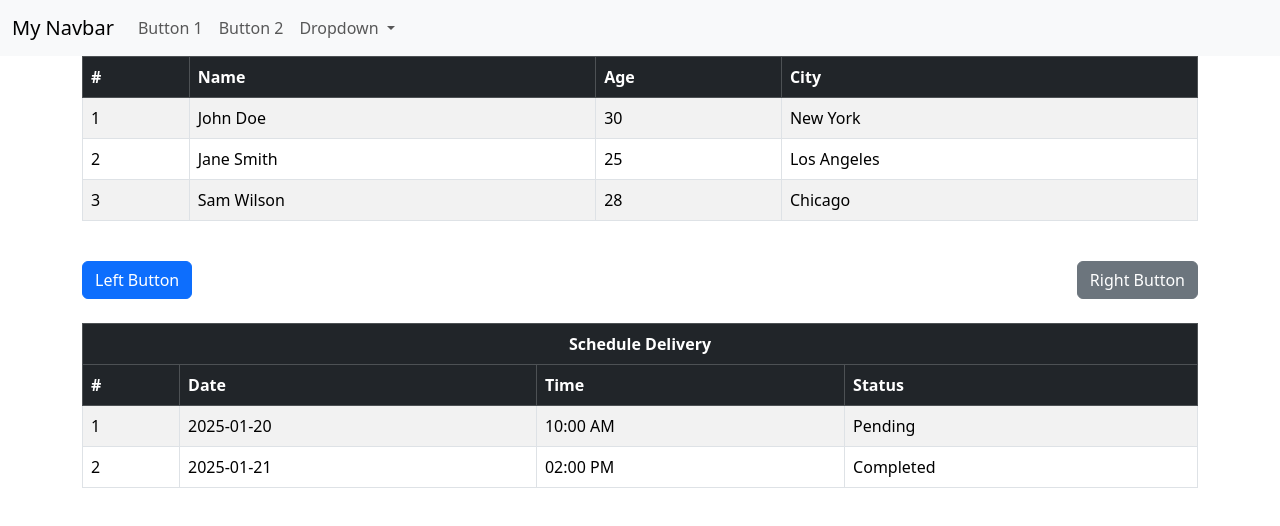
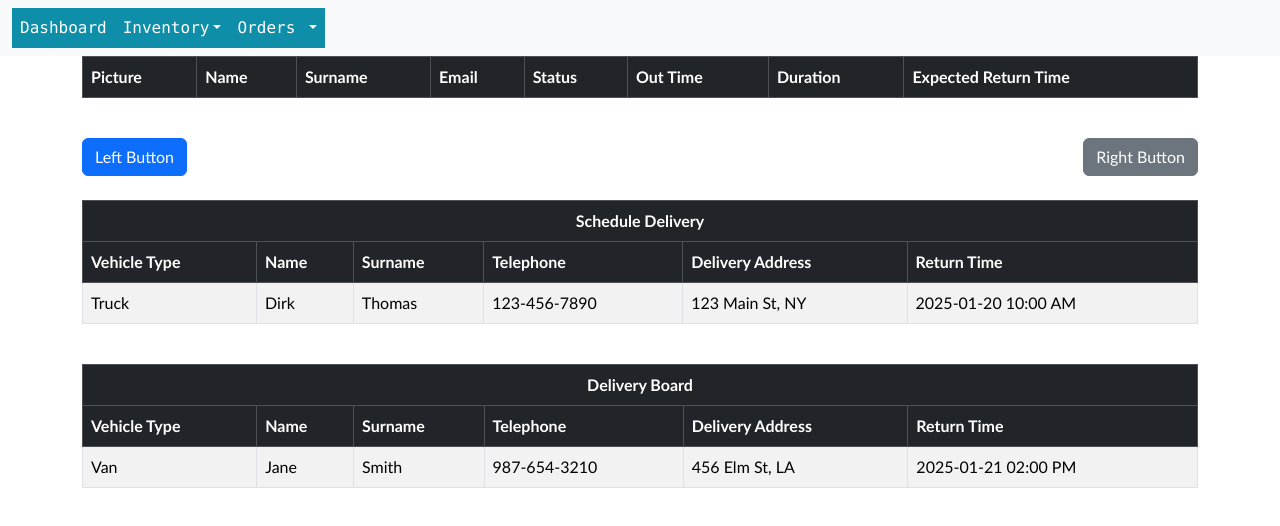
Before and after one commit to redhottomato/WeDeliverTECH-Dashboard, a plain HTML site: page index.html in a window 1280 px wide. Drawn offline with nearby package versions, Linux system fonts and the light colour scheme; no server answers.

Commit message:
javascript update
Added api fetch and hover effect

```diff
--- a/css/style.css
+++ b/css/style.css
@@ -0,0 +1,30 @@
+body {
+    font-family: Calibri, sans-serif;
+    color: #212529;
+}
+.navbar {
+    font-family: Consolas, monospace;
+}
+.navbar .nav-link {
+    background-color: #0e8ea8;
+    color: #fff !important;
+}
+.navbar .nav-link:hover {
+    background-color: #0e8ea8;
+}
+.dropdown-menu {
+    background-color: #83d1e1;
+}
+.dropdown-menu .dropdown-item {
+    color: #212529;
+}
+.dropdown-menu .dropdown-item:hover {
+    background-color: #83d1e1;
+    color: #212529;
+}
+
+table {
+    border-color: #212529;
+    border-radius: round(4px);
+    border-width: thin solid 1px;
+}
--- a/index.html
+++ b/index.html
@@ -3,35 +3,39 @@
 <head>
     <meta charset="UTF-8">
     <meta name="viewport" content="width=device-width, initial-scale=1.0">
-    <title>Bootstrap Navbar and Table</title>
+    <title>Management Dashboard</title>
     <!-- Bootstrap CSS -->
     <link href="https://cdn.jsdelivr.net/npm/bootstrap@5.3.0-alpha1/dist/css/bootstrap.min.css" rel="stylesheet">
+    <link rel="stylesheet" href="./css/style.css">
 </head>
 <body>
     <!-- Navbar -->
     <nav class="navbar navbar-expand-lg navbar-light bg-light">
         <div class="container-fluid">
-            <a class="navbar-brand" href="#">My Navbar</a>
             <button class="navbar-toggler" type="button" data-bs-toggle="collapse" data-bs-target="#navbarNav" aria-controls="navbarNav" aria-expanded="false" aria-label="Toggle navigation">
                 <span class="navbar-toggler-icon"></span>
             </button>
             <div class="collapse navbar-collapse" id="navbarNav">
                 <ul class="navbar-nav me-auto">
                     <li class="nav-item">
-                        <a class="nav-link" href="#">Button 1</a>
-                    </li>
-                    <li class="nav-item">
-                        <a class="nav-link" href="#">Button 2</a>
+                        <a class="nav-link" href="#">Dashboard</a>
                     </li>
                     <li class="nav-item dropdown">
-                        <a class="nav-link dropdown-toggle" href="#" id="navbarDropdown" role="button" data-bs-toggle="dropdown" aria-expanded="false">
-                            Dropdown
+                        <a class="nav-link dropdown-toggle" href="#" id="inventory" role="button" data-bs-toggle="dropdown" aria-expanded="false">Inventory</a>
+                        <ul class="dropdown-menu" aria-labelledby="inventory">
+                            <li><a class="dropdown-item" href="#">Search</a></li>
+                            <li><a class="dropdown-item" href="#">Add</a></li>
+                            <li><a class="dropdown-item" href="#">Remove</a></li>
+                        </ul>
+                    </li>
+                    <li class="nav-item dropdown">
+                        <a class="nav-link dropdown-toggle" href="#" id="orders" role="button" data-bs-toggle="dropdown" aria-expanded="false">
+                            Orders
                         </a>
-                        <ul class="dropdown-menu" aria-labelledby="navbarDropdown">
-                            <li><a class="dropdown-item" href="#">Action</a></li>
-                            <li><a class="dropdown-item" href="#">Another action</a></li>
-                            <li><hr class="dropdown-divider"></li>
-                            <li><a class="dropdown-item" href="#">Something else here</a></li>
+                        <ul class="dropdown-menu" aria-labelledby="orders">
+                            <li><a class="dropdown-item" href="#">Search</a></li>
+                            <li><a class="dropdown-item" href="#">Add</a></li>
+                            <li><a class="dropdown-item" href="#">Remove</a></li>
                         </ul>
                     </li>
                 </ul>
@@ -44,30 +48,26 @@
         <table class="table table-striped table-bordered">
             <thead class="table-dark">
                 <tr>
-                    <th>#</th>
+                    <th>Picture</th>
                     <th>Name</th>
-                    <th>Age</th>
-                    <th>City</th>
+                    <th>Surname</th>
+                    <th>Email</th>
+                    <th>Status</th>
+                    <th>Out Time</th>
+                    <th>Duration</th>
+                    <th>Expected Return Time</th>
                 </tr>
             </thead>
             <tbody>
                 <tr>
-                    <td>1</td>
-                    <td>John Doe</td>
-                    <td>30</td>
-                    <td>New York</td>
-                </tr>
-                <tr>
-                    <td>2</td>
-                    <td>Jane Smith</td>
-                    <td>25</td>
-                    <td>Los Angeles</td>
-                </tr>
-                <tr>
-                    <td>3</td>
-                    <td>Sam Wilson</td>
-                    <td>28</td>
-                    <td>Chicago</td>
+                    <td><img src="#" alt="Profile Picture"></td>
+                    <td>Dirk</td>
+                    <td>Thomas</td>
+                    <td>dirk.thomas@example.com</td>
+                    <td>In</td>
+                    <td>12:00 PM</td>
+                    <td>10 minutes</td>
+                    <td>2025-01-19 12:00 PM</td>
                 </tr>
             </tbody>
         </table>
@@ -80,27 +80,51 @@
         <table class="table table-striped table-bordered mt-4">
             <thead class="table-dark">
                 <tr>
-                    <th colspan="4" class="text-center">Schedule Delivery</th>
+                    <th colspan="6" class="text-center">Schedule Delivery</th>
                 </tr>
                 <tr>
-                    <th>#</th>
-                    <th>Date</th>
-                    <th>Time</th>
-                    <th>Status</th>
+                    <th>Vehicle Type</th>
+                    <th>Name</th>
+                    <th>Surname</th>
+                    <th>Telephone</th>
+                    <th>Delivery Address</th>
+                    <th>Return Time</th>
                 </tr>
             </thead>
             <tbody>
                 <tr>
-                    <td>1</td>
-                    <td>2025-01-20</td>
-                    <td>10:00 AM</td>
-                    <td>Pending</td>
+                    <td>Truck</td>
+                    <td>Dirk</td>
+                    <td>Thomas</td>
+                    <td>123-456-7890</td>
+                    <td>123 Main St, NY</td>
+                    <td>2025-01-20 10:00 AM</td>
+                </tr>
+            </tbody>
+        </table>
+
+        <table class="table table-striped table-bordered mt-4">
+            <thead class="table-dark">
+                <tr>
+                    <th colspan="6" class="text-center">Delivery Board</th>
                 </tr>
                 <tr>
-                    <td>2</td>
-                    <td>2025-01-21</td>
-                    <td>02:00 PM</td>
-                    <td>Completed</td>
+                    <th>Vehicle Type</th>
+                    <th>Name</th>
+                    <th>Surname</th>
+                    <th>Telephone</th>
+                    <th>Delivery Address</th>
+                    <th>Return Time</th>
+                </tr>
+            </thead>
+            <tbody>
+                <tr>
+                    <td>Van</td>
+                    <td>Jane</td>
+                    <td>Smith</td>
+                    <td>987-654-3210</td>
+                    <td>456 Elm St, LA</td>
+                    <td>2025-01-21 02:00 PM</td>
                 </tr>
             </tbody>
         </table>
@@ -108,5 +132,6 @@
 
     <!-- Bootstrap JS -->
     <script src="https://cdn.jsdelivr.net/npm/bootstrap@5.3.0-alpha1/dist/js/bootstrap.bundle.min.js"></script>
+    <script src="js/wdt_app.js"></script>
 </body>
 </html>
--- a/js/wdt_app.js
+++ b/js/wdt_app.js
@@ -0,0 +1,83 @@
+class UserFetcher {
+    constructor(apiUrl) {
+        this.apiUrl = apiUrl;
+    }
+
+    async fetchUsers() {
+        try {
+            const response = await fetch(this.apiUrl);
+            if (!response.ok) {
+                throw new Error(`HTTP error! status: ${response.status}`);
+            }
+            const data = await response.json();
+            return data.results.map(user => ({
+                picture: user.picture.medium,
+                name: user.name.first,
+                surname: user.name.last,
+                email: user.email,
+                status: 'N/A',
+                outTime: 'N/A',
+                duration: 'N/A',
+                returnTime: 'N/A'
+            }));
+        } catch (error) {
+            console.error('Error fetching users:', error);
+            return [];
+        }
+    }
+
+    async generateRandomUsers(count) {
+        const users = await this.fetchUsers();
+        return users.slice(0, count);
+    }
+}
+
+class UserTable {
+    constructor(tableElement) {
+        this.tableElement = tableElement;
+        this.selectedRow = null;
+    }
+
+    populateTable(users) {
+        const tbody = this.tableElement.querySelector('tbody');
+        tbody.innerHTML = ''; // Clear existing rows
+
+        users.forEach(user => {
+            const row = document.createElement('tr');
+            row.innerHTML = `
+                <td><img src="${user.picture}" alt="Profile Picture" style="width: 50px; height: 50px;" /></td>
+                <td>${user.name}</td>
+                <td>${user.surname}</td>
+                <td>${user.email}</td>
+                <td>${user.status}</td>
+                <td>${user.outTime}</td>
+                <td>${user.duration}</td>
+                <td>${user.returnTime}</td>
+            `;
+
+            row.addEventListener('click', () => this.selectRow(row));
+            tbody.appendChild(row);
+        });
+    }
+
+    selectRow(row) {
+        if (this.selectedRow) {
+            this.selectedRow.classList.remove('table-primary');
+            this.selectedRow.style.backgroundColor = ''; // Reset background color
+        }
+        this.selectedRow = row;
+        this.selectedRow.classList.add('table-primary');
+        this.selectedRow.style.backgroundColor = '#d1ecf1'; // Change background color
+    }
+}
+
+// Initialize
+const apiUrl = 'https://randomuser.me/api/?results=10';
+const tableElement = document.querySelector('.table');
+const userFetcher = new UserFetcher(apiUrl);
+const userTable = new UserTable(tableElement);
+
+(async () => {
+    const users = await userFetcher.generateRandomUsers(5); // Generate 5 random users
+    userTable.populateTable(users);
+})();
```
